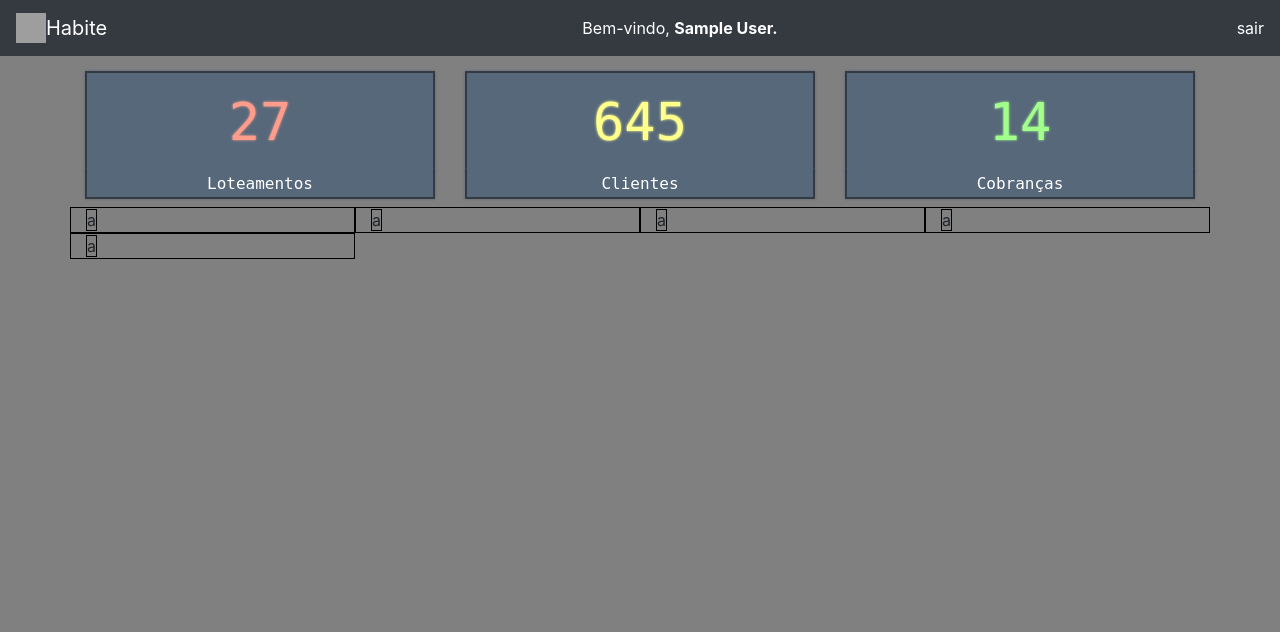
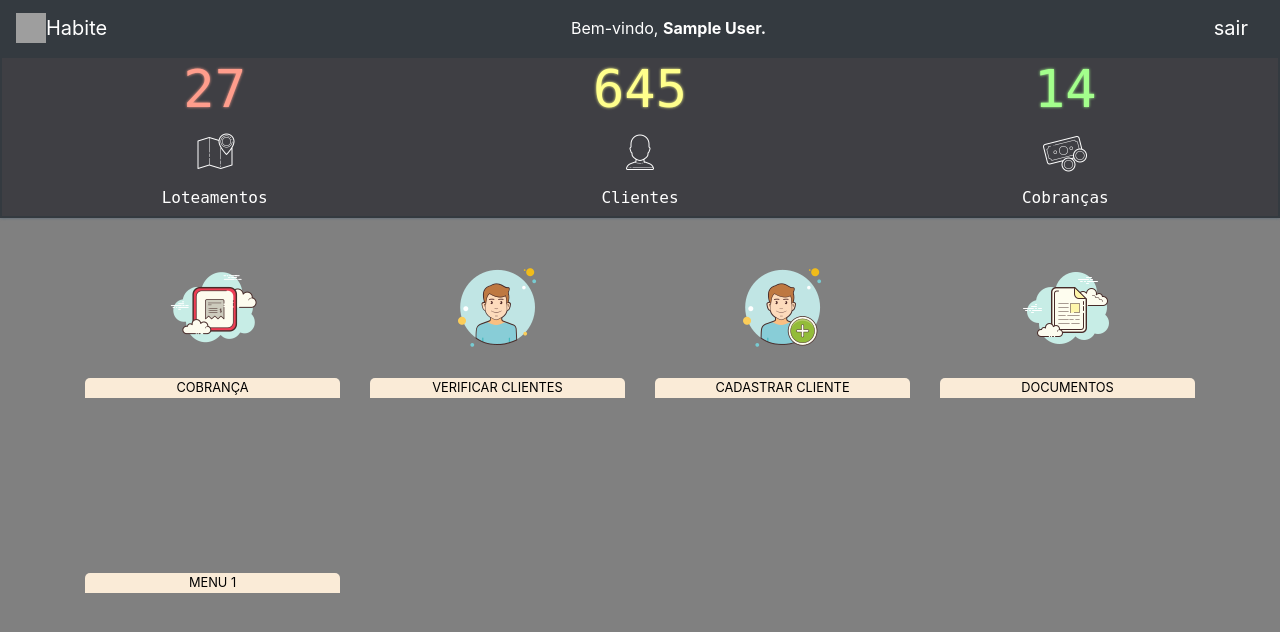
Before and after one commit to pblkratos/sistema-cobranca, a PHP site: page /admins.php in a window 1280 px wide. Shown: the top 632 px of the page. Run offline with PHP 8.4, Linux system fonts and the light colour scheme; the visitor is signed in with stand-in values (Sample User, id 1); grey boxes are pictures that could not be loaded.

Commit message:
implementado menus no administrador

```diff
--- a/assets/css/style.css
+++ b/assets/css/style.css
@@ -132,25 +132,52 @@
     color: white;
     font-family: monospace;
     font-size: 16px;
+    margin-top: 10px;
 }
 
 .analystics-box{
-    background-color: #56687a;
-    margin-top: 15px;
-    height: 100px;
-    padding-top: 18px;
+    background-color: #3f3f44;
     box-shadow: 0px 0px 3px #56687a;
-    border-top: 2px solid #343a40;
-    border-left: 2px solid #343a40;
-    border-right: 2px solid #343a40;
+    border: 2px solid #343a40;
 }
-.analystics-box-title{
-    background-color: #56687a;
-    height: 30px;
-    margin-top: -10px;
-    padding-top: 5px;
-    box-shadow: 0px 0px 3px #56687a;
-    border-bottom: 2px solid #343a40;
-    border-left: 2px solid #343a40;
-    border-right: 2px solid #343a40;
+
+.menu-item{
+    height: 180px;
+    width: 100%;
+    margin-bottom: 15px;
+    position: relative;
+    overflow: hidden;
+  }
+
+.menu-item span{
+    position: absolute;
+    bottom: 0;
+    right: 0;
+    width: 100%;
+    text-align: center;
+    font-size: 0.8rem;
+    text-transform: uppercase;
+    color: black;
+    background-color: antiquewhite;
+    border-radius: 5px 5px 0px 0px;
 }
+
+.menu-pay{
+    background: url("../../images/pay.png") no-repeat;
+    background-position: center;
+}
+
+.menu-ver-clients{
+    background: url("../../images/verclient.png") no-repeat;
+    background-position: center;
+}
+
+.menu-client-register{
+    background: url("../../images/client.png") no-repeat;
+    background-position: center;
+}
+
+.menu-documents{
+    background: url("../../images/documents.png") no-repeat;
+    background-position: center;
+}
--- a/pages/admin/admins.php
+++ b/pages/admin/admins.php
@@ -20,33 +20,56 @@
         <nav class="navbar navbar-light bg-dark">
             <a class="navbar-brand navbar-color"><img src="/docs/4.0/assets/brand/bootstrap-solid.svg" width="30" height="30" class="d-inline-block align-top" alt="">Habite</a>
             <a class="navbar-color">Bem-vindo, <b><?php echo $_SESSION['nome'];?>.</b></a>
-            <a class="navbar-color" href="">sair</a>
+            <a class="navbar-brand navbar-color" href="../../security/bd_logout.php">sair</a>
         </nav>
 
-        <div class="container">
+        <div class="container-fluid analystics-box">
             <div class="row text-center">
                 <div class="col-lg-4">
-                    <h1 class="analystics-box analystics analystics-loteamentos">27</h1>
-                    <h6 class="analystics-box-title analystics-title">Loteamentos<h6>
+                    <h1 class="analystics analystics-loteamentos">27</h1>
+                    <img src="../../images/map2.png" alt="loteamentos cadastrados">
+                    <h6 class="analystics-title">Loteamentos<h6>
                 </div>
                 <div class="col-lg-4">
-                    <h1 class="analystics-box analystics analystics-clientes">645</h1>
-                    <h6 class="analystics-box-title analystics-title">Clientes<h6>
+                    <h1 class="analystics analystics-clientes">645</h1>
+                    <img src="../../images/person2.png" alt="loteamentos cadastrados">
+                    <h6 class="analystics-title">Clientes<h6>
                 </div>
                 <div class="col-lg-4">
-                    <h1 class="analystics-box analystics analystics-cobrancas">14</h1>
-                    <h6 class="analystics-box-title analystics-title">Cobranças<h6>
+                    <h1 class="analystics analystics-cobrancas">14</h1>
+                    <img src="../../images/money2.png" alt="loteamentos cadastrados">
+                    <h6 class="analystics-title">Cobranças<h6>
                 </div>
             </div>
         </div>
 
         <div class="container">
             <div class="row">
-                <div class="col-lg-3 col-md-4 borda"><p class="borda">a</p></div>
-                <div class="col-lg-3 col-md-4 borda"><p class="borda">a</p></div>
-                <div class="col-lg-3 col-md-4 borda"><p class="borda">a</p></div>
-                <div class="col-lg-3 col-md-4 borda"><p class="borda">a</p></div>
-                <div class="col-lg-3 col-md-4 borda"><p class="borda">a</p></div>
+                <div class="col-lg-3 col-md-4">
+                    <a href="">
+                        <div class="menu-item menu-pay"><span>Cobrança<span></div>
+                    </a>
+                </div>
+                <div class="col-lg-3 col-md-4">
+                    <a href="">
+                        <div class="menu-item menu-ver-clients"><span>Verificar clientes<span></div>
+                    </a>
+                </div>
+                <div class="col-lg-3 col-md-4">
+                    <a href="">
+                        <div class="menu-item menu-client-register"><span>Cadastrar cliente<span></div>
+                    </a>
+                </div>
+                <div class="col-lg-3 col-md-4">
+                    <a href="">
+                    <div class="menu-item menu-documents"><span>Documentos<span></div>
+                    </a>
+                </div>
+                <div class="col-lg-3 col-md-4">
+                    <a href="">
+                        <div class="menu-item"><span>menu 1<span></div>
+                    </a>
+                </div>
             </div>
         </div>
 
```
Also changed, not shown: security/bd_logout.php (+7 -0 lines), images/client.png (added), images/documents.png (added), images/map.png (added), images/map2.png (added), images/money.png (added), images/money2.png (added), images/pay.png (added), images/person.png (added), images/person2.png (added), images/verclient.png (added).
